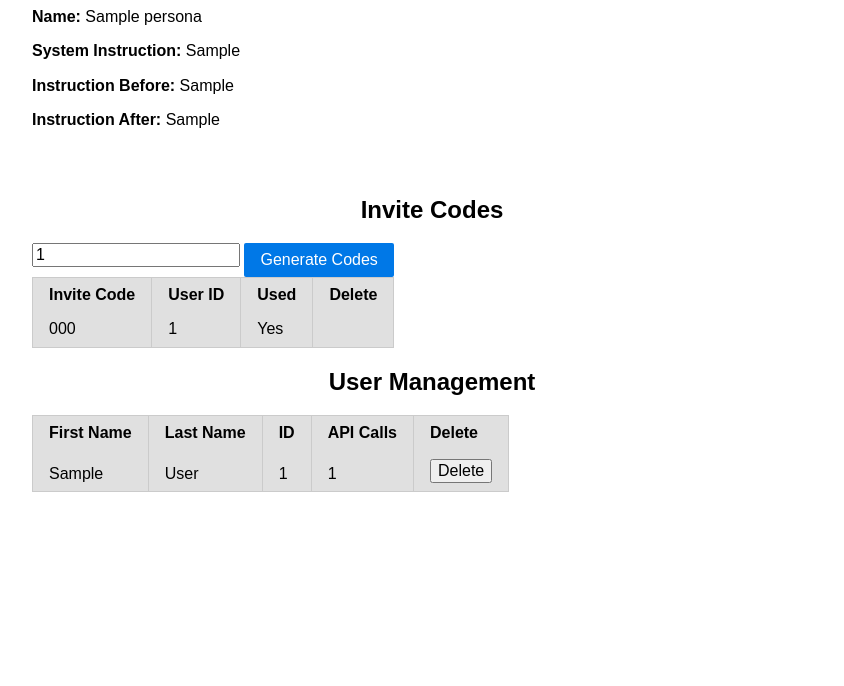
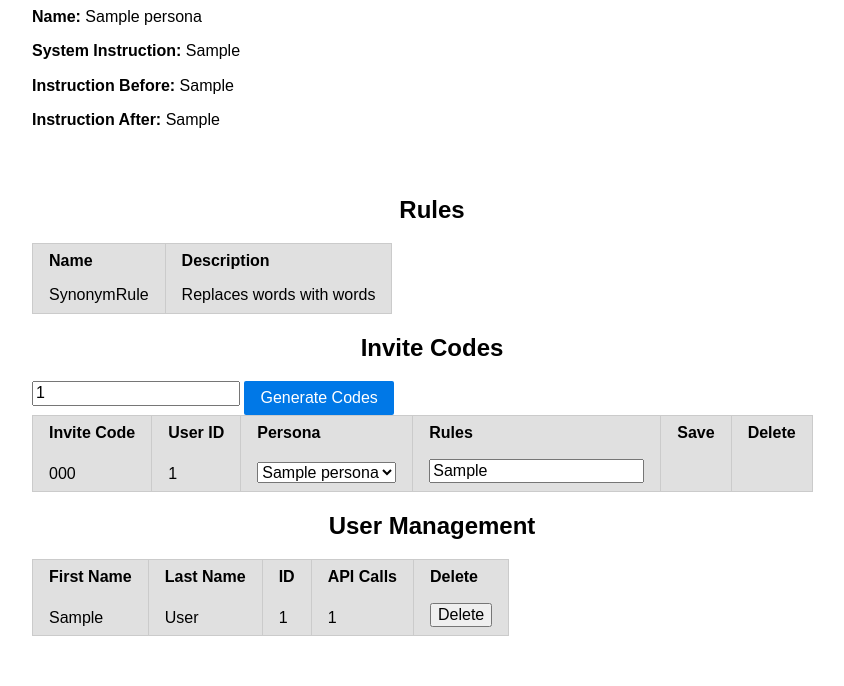
Before and after one commit to thx4nothing/ChatManip, a FastAPI app: page /admin in a window 1280 px wide. Shown: the part 283-969 px from the top of the page, without its empty margins (208-1052 px from the left). Before the commit the page ends 775 px from the top, so only its background shows below. Run offline with FastAPI, Linux system fonts and the light colour scheme; tables that the repository leaves empty hold one stand-in row (values such as "Sample post"); some libraries are stand-ins or nearby versions.

Commit message:
added concept of rules. basic pipeline for pre/postprocessing. made it possible to modify invite codes and assign personas and rules to them.

```diff
--- a/api_server/admin_panel.py
+++ b/api_server/admin_panel.py
@@ -5,6 +5,8 @@ from fastapi import APIRouter, Request, HTTPException
 from api_server.database import User, Persona, engine, InviteCode, generate_invite_code
 from sqlmodel import Session, select
 
+from api_server.models import RuleResponse
+from api_server.rule import Rule
 from api_server.templates import templates
 
 router = APIRouter()
@@ -131,3 +133,31 @@ async def delete_invite_code(invite_code: str):
         db_session.delete(invite_code_obj)
         db_session.commit()
         return invite_code_obj
+
+
+@router.patch("/admin/invite_codes/{invite_code}", response_model=InviteCode)
+async def update_invite_code(invite_code: str, persona_id: int, rules: str):
+    with Session(engine) as db_session:
+        invite_code_obj = db_session.get(InviteCode, invite_code)
+        if not invite_code_obj:
+            raise HTTPException(status_code=404, detail="Invite code not found")
+        invite_code_obj.persona_id = persona_id
+        invite_code_obj.rules = rules
+        db_session.add(invite_code_obj)
+        db_session.commit()
+        db_session.refresh(invite_code_obj)
+        return invite_code_obj
+
+
+@router.get("/admin/rules/", response_model=List[RuleResponse])
+async def get_rules():
+    # Get all the subclasses of the Rule base class
+    rule_classes = Rule.__subclasses__()
+    rules = []
+
+    for rule_class in rule_classes:
+        rules.append({
+            "name": rule_class.name,
+            "description": rule_class.description
+        })
+    return rules
--- a/api_server/main.py
+++ b/api_server/main.py
@@ -19,6 +19,3 @@ app.include_router(user_creation.router)
 @app.on_event("startup")
 def on_startup():
     SQLModel.metadata.create_all(database.engine)
-
-# openai.api_key = os.getenv("OPENAI_API_KEY")
-# openai.Model.list()
--- a/api_server/models.py
+++ b/api_server/models.py
@@ -10,3 +10,8 @@ class UserInformation(BaseModel):
 
 class Message(BaseModel):
     content: str
+
+
+class RuleResponse(BaseModel):
+    name: str
+    description: str
--- a/api_server/user_creation.py
+++ b/api_server/user_creation.py
@@ -34,7 +34,9 @@ async def create_user(user: UserInformation):
             db_session.add(new_user)
             db_session.commit()
             current_user = db_session.exec(statement).first()
-            new_session = ChatSession(user_id=current_user.user_id)
+            new_session = ChatSession(user_id=current_user.user_id,
+                                      persona_id=invite_code_obj.persona_id,
+                                      rules=invite_code_obj.rules)
             db_session.add(new_session)
             db_session.commit()
 
--- a/static/admin_panel_script.js
+++ b/static/admin_panel_script.js
@@ -2,6 +2,7 @@ document.addEventListener("DOMContentLoaded", function () {
     initializePersonaSection();
     initializeUserManagementSection();
     initializeInviteCodeSection();
+    initializeRulesSection();
 });
 
 function initializePersonaSection() {
@@ -98,11 +99,9 @@ function initializePersonaSection() {
 
         if (selectedPersonaId) {
             fetch(`/admin/personas/${selectedPersonaId}/`, {
-                method: "PUT",
-                headers: {
+                method: "PUT", headers: {
                     "Content-Type": "application/json"
-                },
-                body: JSON.stringify(personaData)
+                }, body: JSON.stringify(personaData)
             })
                 .then(response => response.json())
                 .then(data => {
@@ -115,11 +114,9 @@ function initializePersonaSection() {
                 });
         } else {
             fetch("/admin/personas/", {
-                method: "POST",
-                headers: {
+                method: "POST", headers: {
                     "Content-Type": "application/json"
-                },
-                body: JSON.stringify(personaData)
+                }, body: JSON.stringify(personaData)
             })
                 .then(response => response.json())
                 .then(data => {
@@ -223,14 +220,53 @@ function initializeInviteCodeSection() {
             const row = inviteCodesTable.insertRow();
             row.insertCell().textContent = inviteCode.invite_code;
             row.insertCell().textContent = inviteCode.user_id === -1 ? "Not used" : inviteCode.user_id;
-            row.insertCell().textContent = inviteCode.used ? "Yes" : "No";
+            const personaCell = row.insertCell();
+            const rulesCell = row.insertCell();
+            const saveCell = row.insertCell();
+            const deleteCell = row.insertCell();
+
+            // Create dropdown for Persona
+            const personaDropdown = document.createElement("select");
+            fetch("/admin/personas/")
+                .then(response => response.json())
+                .then(personas => {
+                    personas.forEach(persona => {
+                        const option = document.createElement("option");
+                        option.value = persona.persona_id;
+                        option.textContent = persona.name;
+                        personaDropdown.appendChild(option);
+                    });
+                    personaDropdown.value = inviteCode.persona_id || "";
+                })
+                .catch(error => {
+                    console.error("Error fetching personas:", error);
+                });
+            personaCell.appendChild(personaDropdown);
+
+            // Create textbox for Rules
+            const rulesTextbox = document.createElement("input");
+            rulesTextbox.type = "text";
+            rulesTextbox.placeholder = "Enter a comma separated list of rules";
+            rulesTextbox.value = inviteCode.rules ? inviteCode.rules : "";
+            rulesCell.appendChild(rulesTextbox);
+
+            // Create save button
+            if (!inviteCode.used) {
+                const saveBtn = document.createElement("button");
+                saveBtn.textContent = "Save";
+                saveBtn.addEventListener("click", () => {
+                    const rules = rulesTextbox.value.trim();
+                    updateInviteCode(inviteCode.invite_code, personaDropdown.value, rules);
+                });
+                saveCell.appendChild(saveBtn);
+            }
+
+            // Create delete button
             if (!inviteCode.used) {
                 const deleteBtn = document.createElement("button");
                 deleteBtn.textContent = "Delete";
                 deleteBtn.addEventListener("click", () => deleteInviteCode(inviteCode.invite_code));
-                row.insertCell().appendChild(deleteBtn);
-            } else {
-                row.insertCell();
+                deleteCell.appendChild(deleteBtn);
             }
         });
     }
@@ -276,6 +312,54 @@ function initializeInviteCodeSection() {
             });
     }
 
+    function updateInviteCode(inviteCode, persona_id, rules) {
+        const queryParams = new URLSearchParams({
+            persona_id: parseInt(persona_id), rules: rules
+        });
+        fetch(`/admin/invite_codes/${inviteCode}?${queryParams}`, {
+            method: "PATCH", headers: {
+                "Content-Type": "application/json"
+            },
+        })
+            .then(response => response.json())
+            .then(data => {
+                console.log("Updated invite code:", data);
+                getInviteCodes();
+            })
+            .catch(error => {
+                console.error("Error updating invite code:", error);
+            });
+    }
+
     generateCodesBtn.addEventListener("click", generateInviteCodes);
     getInviteCodes();
 }
+
+function initializeRulesSection() {
+    function populateRulesTable(rules) {
+        const rulesTable = document.getElementById("rulesTable");
+        while (rulesTable.rows.length > 1) {
+            rulesTable.deleteRow(1);
+        }
+
+        rules.forEach(rule => {
+            const row = rulesTable.insertRow();
+            row.insertCell().textContent = rule.name;
+            row.insertCell().textContent = rule.description;
+        });
+    }
+
+    function getRules() {
+        fetch("/admin/rules/")
+            .then(response => response.json())
+            .then(data => {
+                console.log("Rules:", data);
+                populateRulesTable(data);
+            })
+            .catch(error => {
+                console.error("Error fetching rules:", error);
+            });
+    }
+
+    getRules();
+}
--- a/templates/admin_panel_base.html
+++ b/templates/admin_panel_base.html
@@ -42,6 +42,21 @@
         </div>
     </div>
 
+    <div class="rules-section pure-u-1">
+        <h2>Rules</h2>
+        <table id="rulesTable" class="pure-table pure-table-bordered pure-table-striped">
+            <thead>
+            <tr>
+                <th>Name</th>
+                <th>Description</th>
+            </tr>
+            </thead>
+            <tbody>
+            </tbody>
+        </table>
+    </div>
+
+
     <div class="invite-code-section pure-u-1">
         <h2>Invite Codes</h2>
         <input type="number" id="numCodes" class="pure-u-1-4" min="1" value="1">
@@ -52,7 +67,9 @@
             <tr>
                 <th>Invite Code</th>
                 <th>User ID</th>
-                <th>Used</th>
+                <th>Persona</th>
+                <th>Rules</th>
+                <th>Save</th>
                 <th>Delete</th>
             </tr>
             </thead>
```
Also changed, not shown: api_server/chat.py (+14 -2 lines), api_server/database.py (+5 -3 lines), api_server/rule.py (added, +27 -0 lines).
